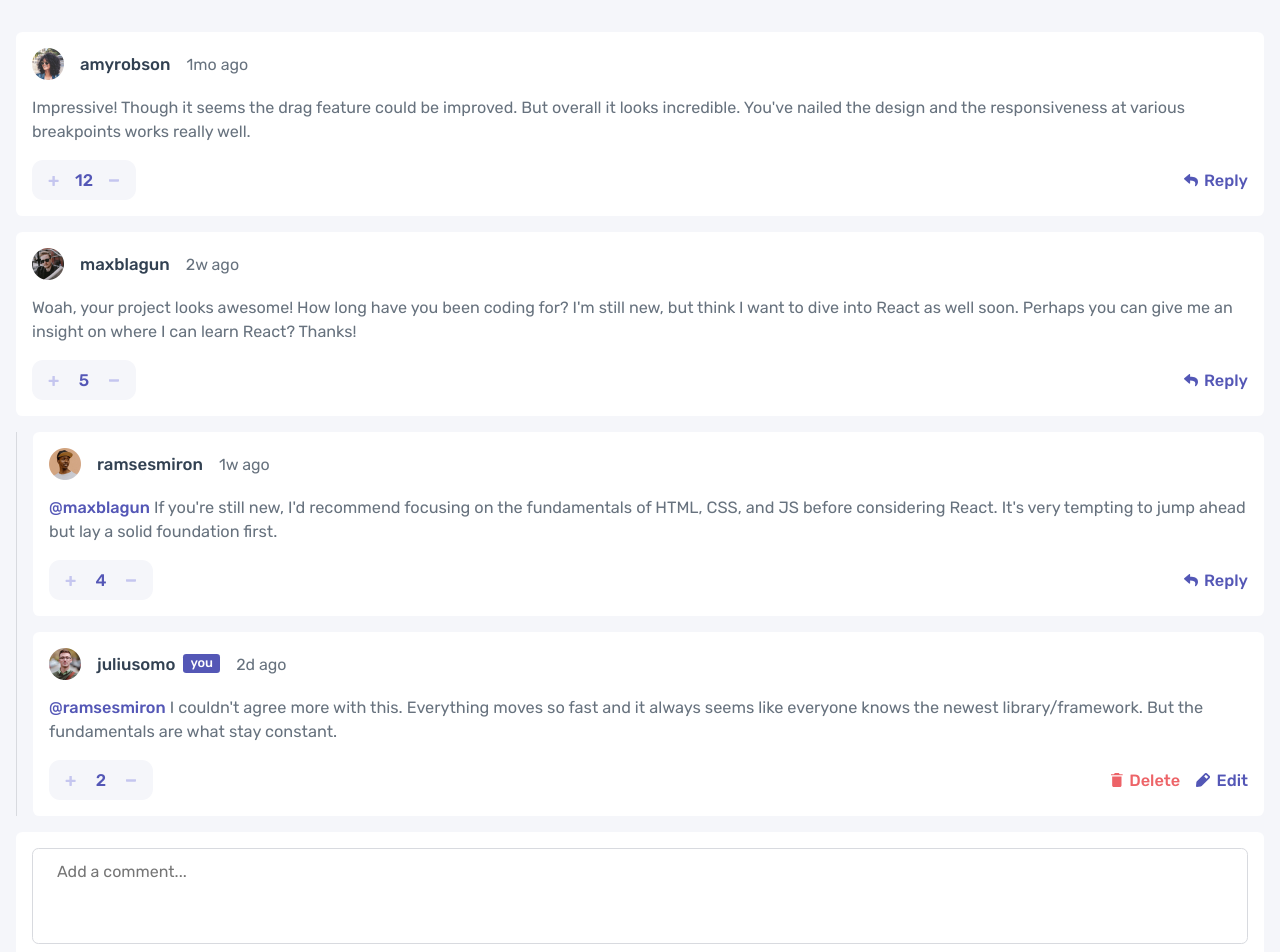
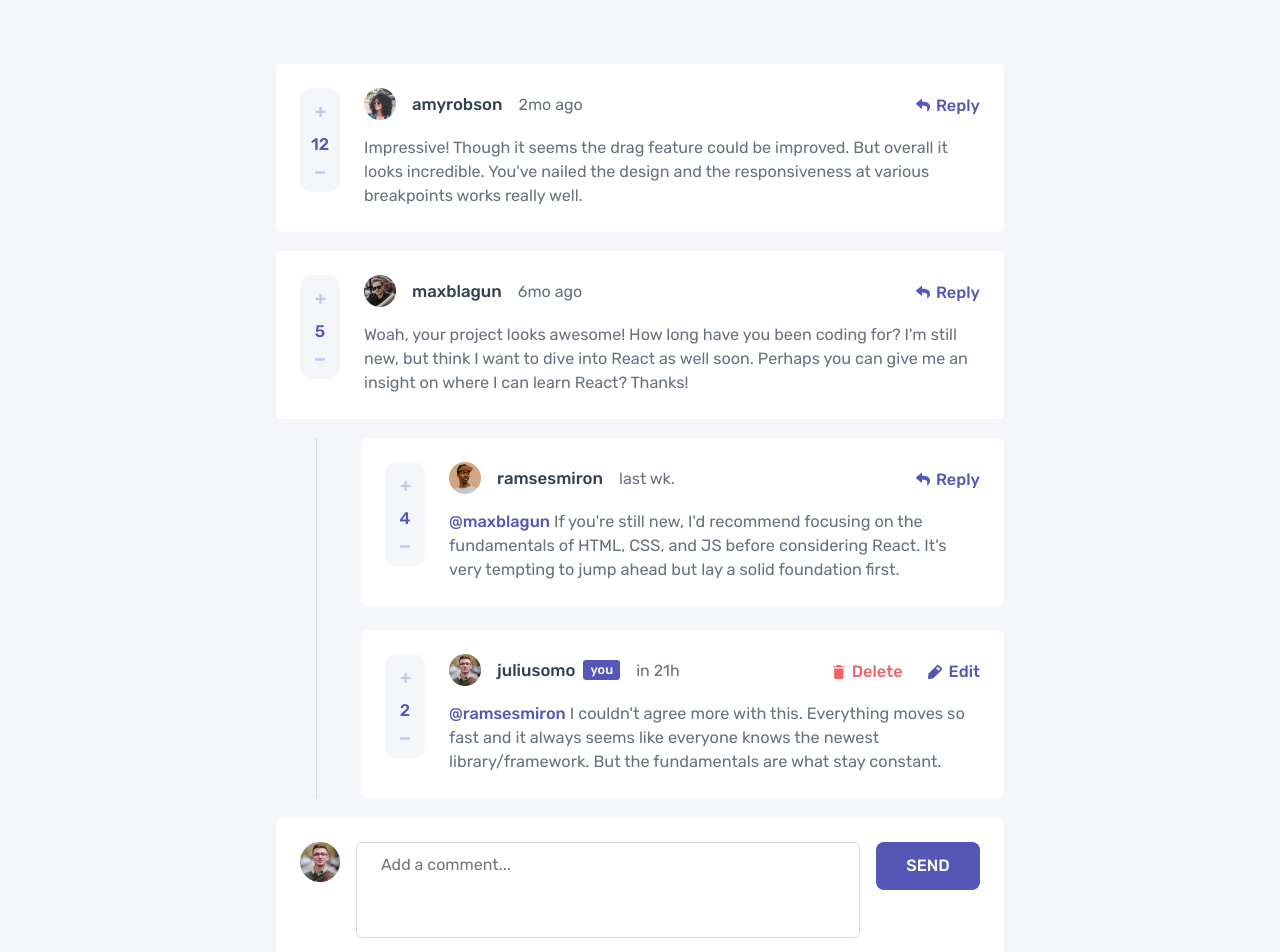
Before and after one commit to curiousmind04/Interactive-Comments-Section-React, a React (Vite) app: page / in a window 1280 px wide. Shown: the top 952 px of the page. Built offline with nearby package versions, Linux system fonts and the light colour scheme.

Commit message:
finished all logic and styling for desktop/mobile

```diff
--- a/public/data.json
+++ b/public/data.json
@@ -10,7 +10,7 @@
     {
       "id": 1,
       "content": "Impressive! Though it seems the drag feature could be improved. But overall it looks incredible. You've nailed the design and the responsiveness at various breakpoints works really well.",
-      "createdAt": "1mo ago",
+      "createdAt": "2023-01-20",
       "score": 12,
       "user": {
         "image": {
@@ -24,7 +24,7 @@
     {
       "id": 2,
       "content": "Woah, your project looks awesome! How long have you been coding for? I'm still new, but think I want to dive into React as well soon. Perhaps you can give me an insight on where I can learn React? Thanks!",
-      "createdAt": "2w ago",
+      "createdAt": "2022-09-05",
       "score": 5,
       "user": {
         "image": {
@@ -37,7 +37,7 @@
         {
           "id": 3,
           "content": "If you're still new, I'd recommend focusing on the fundamentals of HTML, CSS, and JS before considering React. It's very tempting to jump ahead but lay a solid foundation first.",
-          "createdAt": "1w ago",
+          "createdAt": "2023-03-10",
           "score": 4,
           "replyingTo": "maxblagun",
           "user": {
@@ -51,7 +51,7 @@
         {
           "id": 4,
           "content": "I couldn't agree more with this. Everything moves so fast and it always seems like everyone knows the newest library/framework. But the fundamentals are what stay constant.",
-          "createdAt": "2d ago",
+          "createdAt": "2023-03-21",
           "score": 2,
           "replyingTo": "ramsesmiron",
           "user": {
--- a/src/components/Comment.jsx
+++ b/src/components/Comment.jsx
@@ -79,10 +79,8 @@ function Comment(props) {
   function formatTimeAgo(date) {
     let duration;
 
-    if (typeof date === "string" && date.includes("Z")) {
+    if (typeof date === "string") {
       duration = (new Date(date) - new Date()) / 1000;
-    } else if (typeof date === "string") {
-      return date;
     } else {
       duration = (date - new Date()) / 1000;
     }
@@ -99,7 +97,9 @@ function Comment(props) {
   return (
     <>
       <div className={classes.container}>
+        <div>
           <div className={classes.top}>
+            <div>
               <picture>
                 <source srcSet={props.user.image.webp} type="image/webp" />
                 <img src={props.user.image.png} alt="avatar" />
@@ -112,7 +112,11 @@ function Comment(props) {
                   </div>
                 )}
               </div>
-          <span className={classes.date}>{formatTimeAgo(props.createdAt)}</span>
+            </div>
+
+            <span className={classes.date}>
+              {formatTimeAgo(props.createdAt)}
+            </span>
           </div>
           {!editing && <p className={classes.content}>{props.content}</p>}
           {editing && (
@@ -121,6 +125,8 @@ function Comment(props) {
               <button className={classes.button}>Update</button>
             </form>
           )}
+        </div>
+
         <div className={classes.bottom}>
           <div className={classes.scoreChanger}>
             <div onClick={editCommentScoreHandler} id="increase">
--- a/src/components/Comment.module.css
+++ b/src/components/Comment.module.css
@@ -12,13 +12,19 @@
   margin-bottom: 1rem;
 }
 
-.top > picture {
+.top > div {
+  display: flex;
+  align-items: center;
+  gap: 1rem;
+}
+
+.top > div > picture {
   display: block;
   width: 2rem;
   height: 2rem;
 }
 
-.top > picture > img {
+.top > div > picture > img {
   width: 100%;
 }
 
@@ -52,10 +58,12 @@
   font-size: 1.01rem;
   line-height: 1.5rem;
   margin-bottom: 1rem;
+  overflow-wrap: break-word;
 }
 
 .form {
   margin-bottom: 1rem;
+  text-align: end;
 }
 
 .form > textarea {
@@ -64,7 +72,6 @@
   height: 6rem;
   border: 1px solid hsl(223, 10%, 86%);
   border-radius: 0.4rem;
-  /* outline: none; */
   font: inherit;
   padding: 0.8rem 0.8rem 0.8rem 1rem;
   margin-bottom: 0.8rem;
@@ -204,3 +211,65 @@
     fill: hsl(238, 40%, 52%);
   }
 }
+
+@media (max-width: 21.25rem) {
+  .top {
+    flex-direction: column;
+    align-items: flex-start;
+  }
+  .form {
+    text-align: start;
+  }
+  .bottom {
+    flex-direction: column;
+    align-items: flex-start;
+  }
+  .scoreChanger {
+    margin-bottom: 1rem;
+  }
+}
+
+@media (min-width: 42rem) {
+  .container {
+    padding: 1.5rem;
+    position: relative;
+    display: flex;
+    flex-direction: row-reverse;
+    align-items: flex-start;
+    justify-content: flex-end;
+    gap: 1.5rem;
+    margin-top: 1.2rem;
+  }
+  .container > :first-child {
+    flex-grow: 1;
+  }
+  .content {
+    margin-bottom: 0;
+  }
+  .form {
+    margin-bottom: 0;
+  }
+  .scoreChanger {
+    width: 2.5rem;
+    height: 6.5rem;
+    grid-template-rows: auto 1.1rem auto;
+    grid-template-columns: 100%;
+  }
+  .reply {
+    position: absolute;
+    top: 1.5rem;
+    right: 1.5rem;
+  }
+  .actions {
+    position: absolute;
+    top: 1.5rem;
+    right: 1.5rem;
+    gap: 1.1rem;
+  }
+  .replies {
+    width: 94.5%;
+    margin-left: auto;
+    gap: 2.75rem;
+    margin-top: 1.2rem;
+  }
+}
--- a/src/components/Comments.module.css
+++ b/src/components/Comments.module.css
@@ -1,3 +1,15 @@
+.container {
+  max-width: 30rem;
+  margin-inline: auto;
+}
+
 .container > :first-child {
   margin-top: 0;
 }
+
+@media (min-width: 42rem) {
+  .container {
+    max-width: 45.5rem;
+    margin-inline: auto;
+  }
+}
--- a/src/components/Form.module.css
+++ b/src/components/Form.module.css
@@ -1,4 +1,6 @@
 .form {
+  max-width: 30rem;
+  margin-inline: auto;
   background-color: hsl(0, 0%, 100%);
   padding: 1rem;
   margin-top: 1rem;
@@ -62,3 +64,34 @@
     border: 1px solid hsl(238, 40%, 52%);
   }
 }
+
+@media (min-width: 42rem) {
+  .form {
+    max-width: 45.5rem;
+    margin-inline: auto;
+    padding: 1.5rem;
+    margin-top: 1.2rem;
+    display: grid;
+    grid-template-columns: 2.5rem auto 6.5rem;
+    grid-template-areas: "avatar textarea button";
+    column-gap: 1rem;
+    position: relative;
+  }
+  .form > div {
+    align-items: flex-start;
+  }
+  .form picture {
+    grid-area: avatar;
+    width: 2.5rem;
+    height: 2.5rem;
+  }
+  .form > textarea {
+    grid-area: textarea;
+    margin-bottom: 0;
+  }
+  .form .button {
+    position: absolute;
+    top: 1.5rem;
+    right: 1.5rem;
+  }
+}
--- a/src/components/Modal.module.css
+++ b/src/components/Modal.module.css
@@ -59,3 +59,34 @@
 .container > div > .btn2 {
   background-color: hsl(358, 79%, 66%);
 }
+
+@media (hover: hover) {
+  .container > div > .btn1:hover {
+    background-color: hsl(210, 13%, 66%);
+  }
+  .container > div > .btn2:hover {
+    background-color: hsl(357, 100%, 86%);
+  }
+}
+
+@media (max-width: 21.25rem) {
+  .container {
+    top: calc(50% - 8rem);
+  }
+}
+
+@media (min-width: 26rem) {
+  .container {
+    width: 25rem;
+    padding: 2rem;
+    top: calc(50% - 7.5rem);
+    left: calc(50% - 12.5rem);
+  }
+  .container > :first-child {
+    font-size: 1.5rem;
+    margin-bottom: 1.2rem;
+  }
+  .container > :nth-child(2) {
+    margin-bottom: 1.2rem;
+  }
+}
--- a/src/components/Replies.module.css
+++ b/src/components/Replies.module.css
@@ -1,3 +1,7 @@
 .container > :first-child {
   margin-top: 0;
 }
+
+.container {
+  max-width: calc(100% - 17px);
+}
--- a/src/components/Reply.jsx
+++ b/src/components/Reply.jsx
@@ -78,10 +78,8 @@ function Reply(props) {
   function formatTimeAgo(date) {
     let duration;
 
-    if (typeof date === "string" && date.includes("Z")) {
+    if (typeof date === "string") {
       duration = (new Date(date) - new Date()) / 1000;
-    } else if (typeof date === "string") {
-      return date;
     } else {
       duration = (date - new Date()) / 1000;
     }
@@ -98,11 +96,14 @@ function Reply(props) {
   return (
     <>
       <div className={classes.container}>
+        <div>
           <div className={classes.top}>
+            <div>
               <picture>
                 <source srcSet={props.user.image.webp} type="image/webp" />
                 <img src={props.user.image.png} alt="avatar" />
               </picture>
+
               <div className={classes.username}>
                 {props.user.username}
                 {context.currentUser.username === props.user.username && (
@@ -111,7 +112,10 @@ function Reply(props) {
                   </div>
                 )}
               </div>
-          <span className={classes.date}>{formatTimeAgo(props.createdAt)}</span>
+            </div>
+            <span className={classes.date}>
+              {formatTimeAgo(props.createdAt)}
+            </span>
           </div>
 
           {!editing && (
@@ -125,6 +129,8 @@ function Reply(props) {
               <button className={classes.button}>Update</button>
             </form>
           )}
+        </div>
+
         <div className={classes.bottom}>
           <div className={classes.scoreChanger}>
             <div onClick={editReplyScoreHandler} id="increase">
--- a/src/components/Reply.module.css
+++ b/src/components/Reply.module.css
@@ -12,13 +12,19 @@
   margin-bottom: 1rem;
 }
 
-.top > picture {
+.top > div {
+  display: flex;
+  align-items: center;
+  gap: 1rem;
+}
+
+.top > div > picture {
   display: block;
   width: 2rem;
   height: 2rem;
 }
 
-.top > picture > img {
+.top > div > picture > img {
   width: 100%;
 }
 
@@ -52,6 +58,7 @@
   font-size: 1.02rem;
   line-height: 1.5rem;
   margin-bottom: 1rem;
+  overflow-wrap: break-word;
 }
 
 .content > span {
@@ -61,6 +68,7 @@
 
 .form {
   margin-bottom: 1rem;
+  text-align: end;
 }
 
 .form > textarea {
@@ -191,3 +199,60 @@
     fill: hsl(238, 40%, 52%);
   }
 }
+
+@media (max-width: 21.25rem) {
+  .top {
+    flex-direction: column;
+    align-items: flex-start;
+  }
+  .form {
+    text-align: start;
+  }
+  .bottom {
+    flex-direction: column;
+    align-items: flex-start;
+  }
+  .scoreChanger {
+    margin-bottom: 1rem;
+  }
+}
+
+@media (min-width: 42rem) {
+  .container {
+    max-width: 45.5rem;
+    margin-inline: auto;
+    padding: 1.5rem;
+    position: relative;
+    display: flex;
+    flex-direction: row-reverse;
+    align-items: flex-start;
+    gap: 1.5rem;
+    margin-top: 1.5rem;
+  }
+  .container > :first-child {
+    flex-grow: 1;
+  }
+  .content {
+    margin-bottom: 0;
+  }
+  .form {
+    margin-bottom: 0;
+  }
+  .scoreChanger {
+    width: 2.5rem;
+    height: 6.5rem;
+    grid-template-rows: auto 1.1rem auto;
+    grid-template-columns: 100%;
+  }
+  .reply {
+    position: absolute;
+    top: 1.5rem;
+    right: 1.5rem;
+  }
+  .actions {
+    position: absolute;
+    top: 1.5rem;
+    right: 1.5rem;
+    gap: 1.1rem;
+  }
+}
--- a/src/components/ReplyForm.module.css
+++ b/src/components/ReplyForm.module.css
@@ -62,3 +62,31 @@
     border: 1px solid hsl(238, 40%, 52%);
   }
 }
+
+@media (min-width: 42rem) {
+  .form {
+    padding: 1.5rem;
+    display: grid;
+    grid-template-columns: 2.5rem auto 6.5rem;
+    grid-template-areas: "avatar textarea button";
+    column-gap: 1rem;
+    position: relative;
+  }
+  .form > div {
+    align-items: flex-start;
+  }
+  .form picture {
+    grid-area: avatar;
+    width: 2.5rem;
+    height: 2.5rem;
+  }
+  .form > textarea {
+    grid-area: textarea;
+    margin-bottom: 0;
+  }
+  .form .button {
+    position: absolute;
+    top: 1.5rem;
+    right: 1.5rem;
+  }
+}
--- a/src/index.css
+++ b/src/index.css
@@ -21,3 +21,15 @@ body {
   min-height: 100vh;
   position: relative;
 }
+
+@media (max-width: 16.25rem) {
+  body {
+    padding: 2rem 0;
+  }
+}
+
+@media (min-width: 42rem) {
+  body {
+    padding: 4rem 1rem;
+  }
+}
```
Lines whose indentation alone changed are shown as unchanged.
